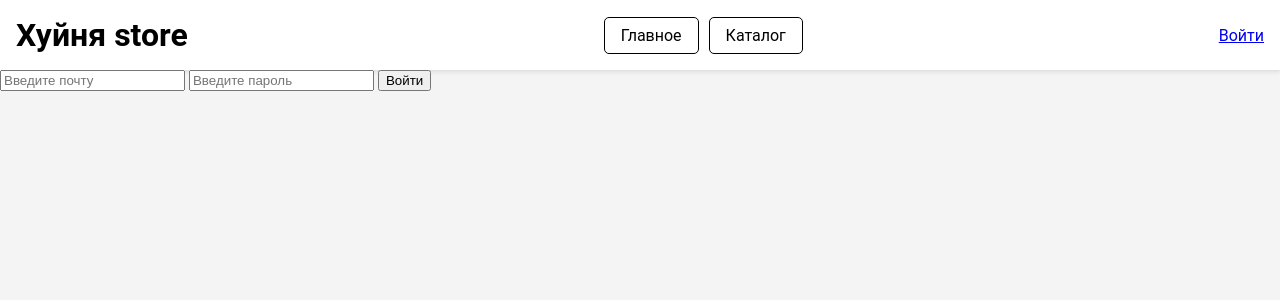
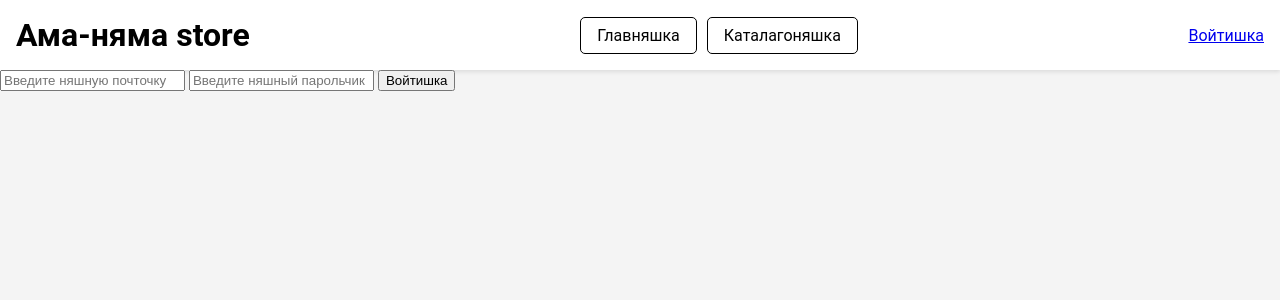
Before and after one commit to sofckit/cool-shop, a Django app: page /login/ in a window 1280 px wide. Shown: the top 300 px of the page. Run offline with Django 5.2, Linux system fonts and the light colour scheme.

Commit message:
вход сделали и еще че-то

```diff
--- a/home/templates/home/header.html
+++ b/home/templates/home/header.html
@@ -1,14 +1,14 @@
 <header class="header">
-    <div class="header-logo">Хуйня store</div>
+    <div class="header-logo">Ама-няма store</div>
     <nav class="header-nav">
         <ul>
             <li class="{% if request.path == '/' %} active {% endif %}">
-                <a href="/">Главное</a>
+                <a href="/">Главняшка</a>
             </li>
             <li class="{% if request.path == '/catalog' %} active {% endif %}">
-                <a href="/catalog">Каталог</a>
+                <a href="/catalog">Каталагоняшка</a>
             </li>
         </ul>
     </nav>
-    <div><a href="/login">Войти</a></div>
+    <div><a href="/login">Войтишка</a></div>
 </header>
--- a/login/templates/login/login.html
+++ b/login/templates/login/login.html
@@ -15,14 +15,14 @@
             <p>Добро пожаловать, {{ user.username }}!</p>
             <form action="{% url 'logout' %}" method="POST">
                 {% csrf_token %}
-                <button type="submit">Выйти</button>
+                <button type="submit">Выйтяшка</button>
             </form>
         {% else %}
             <form action="/login/" method="POST">
                 {% csrf_token %}
-                <input name="username" placeholder="Введите почту" required>
-                <input name="password" placeholder="Введите пароль" required>
-                <button type="submit">Войти</button>
+                <input name="username" placeholder="Введите няшную почточку" required>
+                <input name="password" placeholder="Введите няшный парольчик" required>
+                <button type="submit">Войтишка</button>
             </form>
         {% endif %}
     </div>
```
